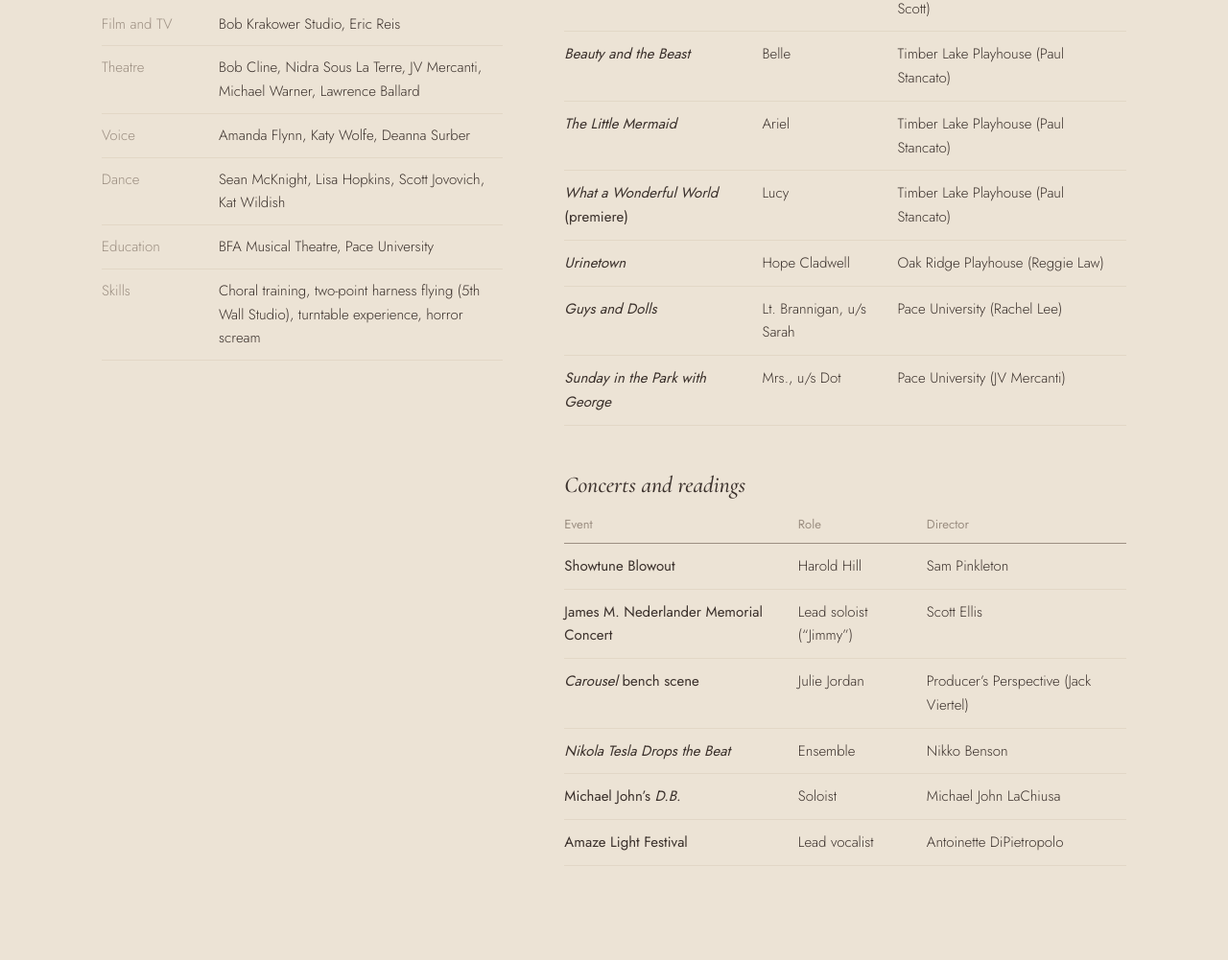
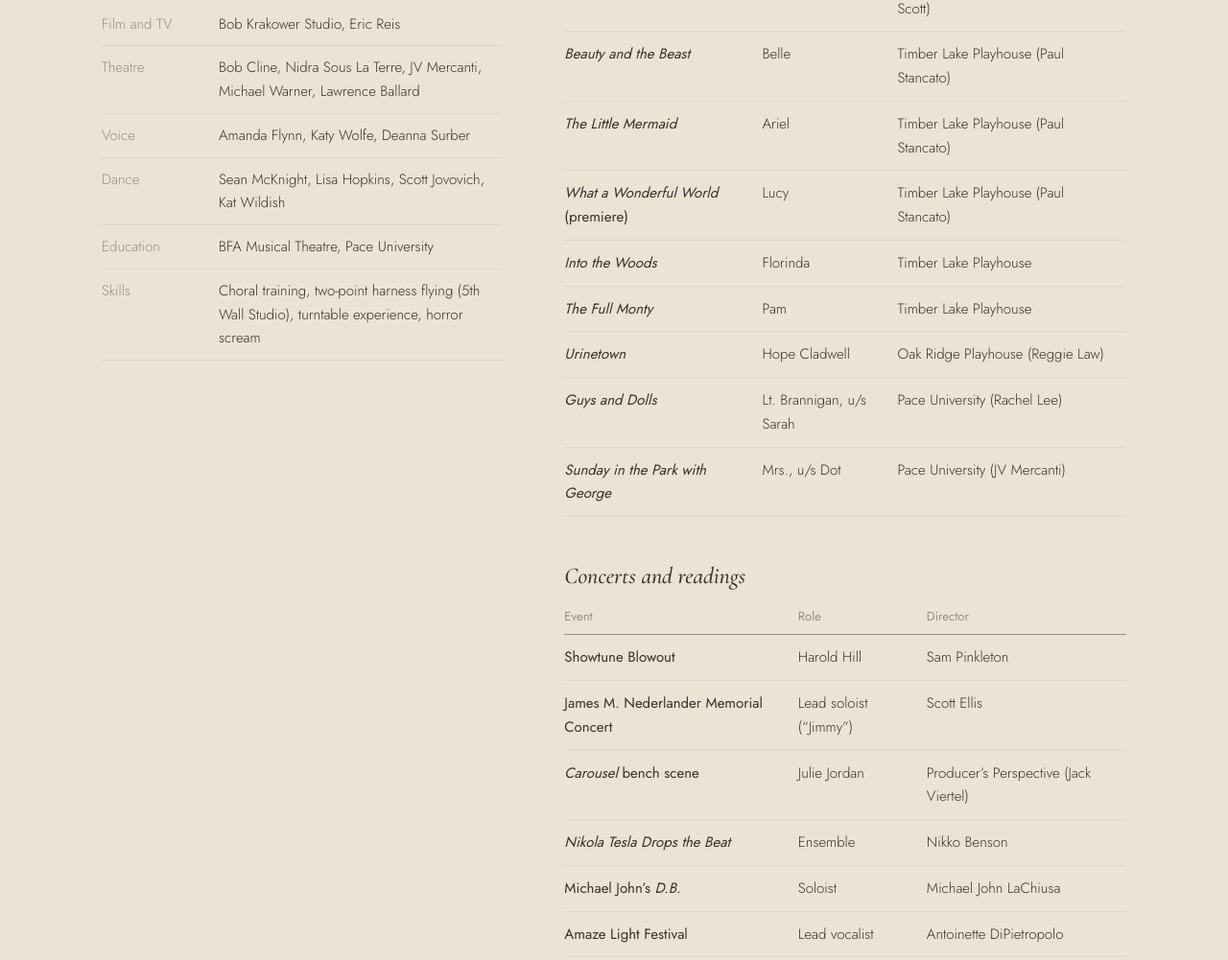
Before and after one commit to javramis/annacatherinesmith, a plain HTML site: page index.html in a window 1280 px wide. Shown: the part 3653-4654 px from the top of the page at 96% size. Drawn offline with Linux system fonts and the light colour scheme.

Commit message:
Add roles for Into the Woods (Florinda) and The Full Monty (Pam)
Co-Authored-By: Claude Opus 5.5 <noreply@anthropic.com>
Claude-Session: https://claude.ai/code/session_01SfXhL38BFwz87xNZNbHpGa

```diff
--- a/index.html
+++ b/index.html
@@ -129,6 +129,8 @@
             <tr><td><cite>Beauty and the Beast</cite></td><td>Belle</td><td>Timber Lake Playhouse (Paul Stancato)</td></tr>
             <tr><td><cite>The Little Mermaid</cite></td><td>Ariel</td><td>Timber Lake Playhouse (Paul Stancato)</td></tr>
             <tr><td><cite>What a Wonderful World</cite> (premiere)</td><td>Lucy</td><td>Timber Lake Playhouse (Paul Stancato)</td></tr>
+            <tr><td><cite>Into the Woods</cite></td><td>Florinda</td><td>Timber Lake Playhouse</td></tr>
+            <tr><td><cite>The Full Monty</cite></td><td>Pam</td><td>Timber Lake Playhouse</td></tr>
             <tr><td><cite>Urinetown</cite></td><td>Hope Cladwell</td><td>Oak Ridge Playhouse (Reggie Law)</td></tr>
             <tr><td><cite>Guys and Dolls</cite></td><td>Lt. Brannigan, u/s Sarah</td><td>Pace University (Rachel Lee)</td></tr>
             <tr><td><cite>Sunday in the Park with George</cite></td><td>Mrs., u/s Dot</td><td>Pace University (JV Mercanti)</td></tr>
--- a/js/main.js
+++ b/js/main.js
@@ -46,11 +46,11 @@ const PRODUCTIONS = [
     photos: ["2022-mamma-mia-2", "2022-mamma-mia-3", "2022-mamma-mia-4", "2022-mamma-mia-1"] },
   { show: "The Little Mermaid", role: "Ariel", where: "Timber Lake Playhouse", year: 2019,
     photos: ["2019-the-little-mermaid-1", "2019-the-little-mermaid-2"] },
-  { show: "Into the Woods", role: "", where: "Timber Lake Playhouse", year: 2019,
+  { show: "Into the Woods", role: "Florinda", where: "Timber Lake Playhouse", year: 2019,
     photos: ["2019-into-the-woods-2", "2019-into-the-woods-1"] },
   { show: "Beauty and the Beast", role: "Belle", where: "Timber Lake Playhouse", year: 2018,
     photos: ["2018-beauty-and-the-beast-2", "2018-beauty-and-the-beast-1"] },
-  { show: "The Full Monty", role: "", where: "Timber Lake Playhouse", year: 2018,
+  { show: "The Full Monty", role: "Pam", where: "Timber Lake Playhouse", year: 2018,
     photos: ["2018-the-full-monty-1", "2018-the-full-monty-3", "2018-the-full-monty-2"] },
   // Television
   { show: "Saturday Night Live", role: "Stand-in, featured background", where: "NBC", year: "",
```
